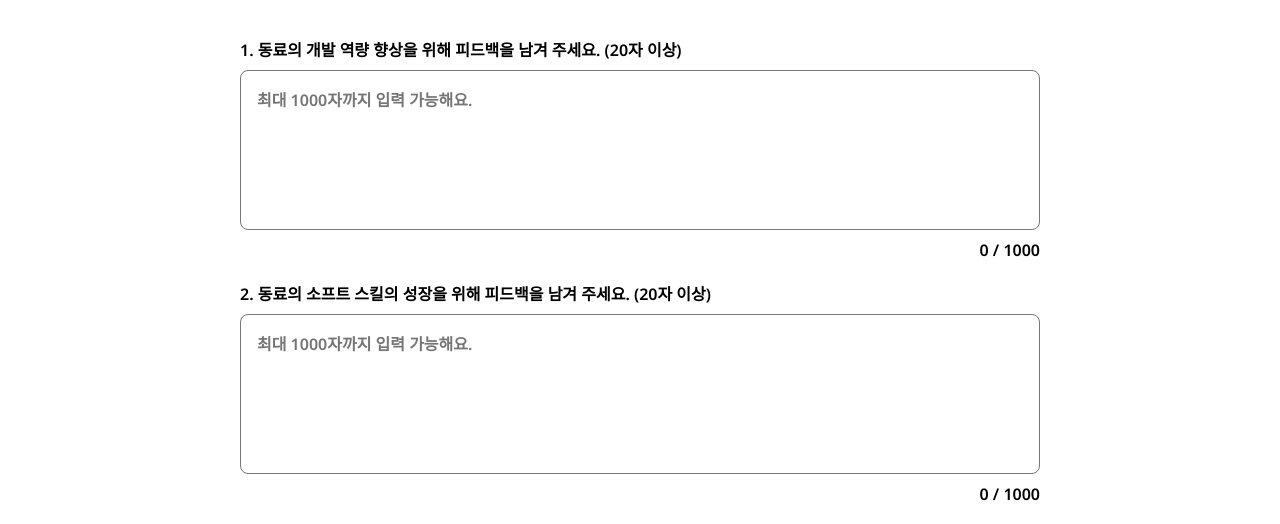
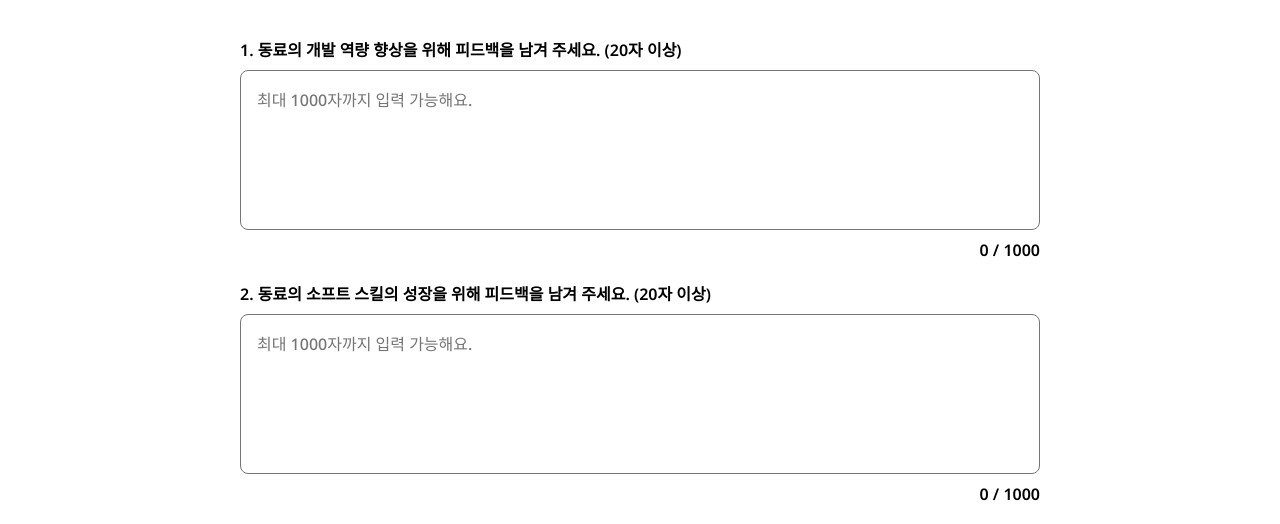
Before and after one commit to woowacourse-teams/2024-review-me, a React app in the folder frontend/: page /user/review-writing in a window 1280 px wide. Shown: the part 257-781 px from the top of the page. Built offline with nearby package versions, Linux system fonts and the light colour scheme; a web font is replaced by a local one.

Commit message:
design: 리뷰 작성란 placeholder 및 본문 font weight 변경

```diff
--- a/frontend/src/pages/ReviewWriting/components/ReviewItem/styles.ts
+++ b/frontend/src/pages/ReviewWriting/components/ReviewItem/styles.ts
@@ -26,7 +26,13 @@ export const ReviewTextarea = styled.textarea`
   height: 15rem;
   padding: 1.6rem;
 
+  font-weight: ${({ theme }) => theme.fontWeight.medium};
+
   border-radius: 0.8rem;
+
+  &::placeholder {
+    font-weight: ${({ theme }) => theme.fontWeight.medium};
+  }
 `;
 
 export const ReviewTextLength = styled.p`
```
